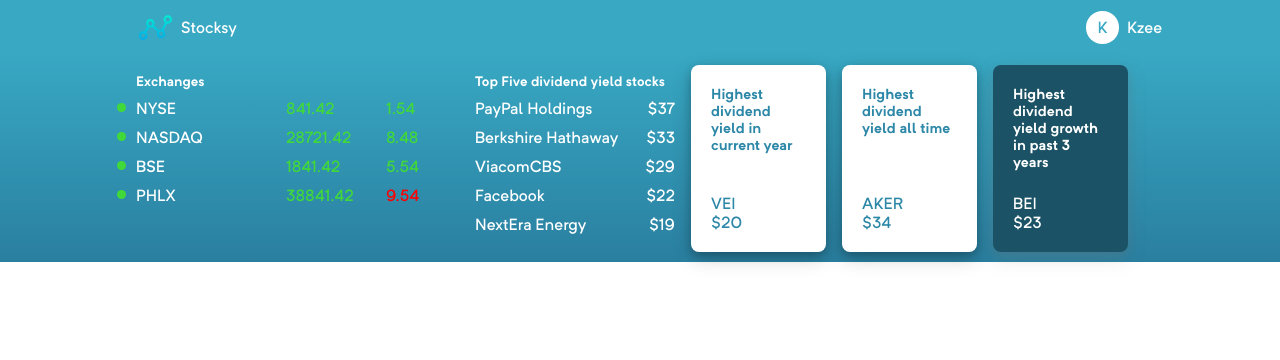
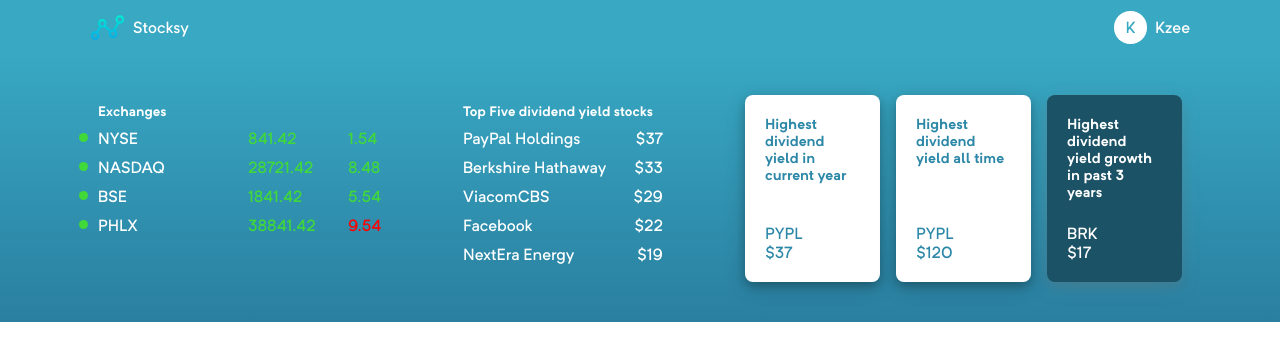
Before and after one commit to kshitijzutshi/React-Apps-2020, a React (Create React App) app in the folder stock-market-app/: page / in a window 1280 px wide. Shown: the top 360 px of the page. Built offline with nearby package versions, Linux system fonts and the light colour scheme.

Commit message:
infoCards complete with animation

```diff
--- a/stock-market-app/src/App.js
+++ b/stock-market-app/src/App.js
@@ -4,7 +4,7 @@
 import Subheader from "./components/Subheader/Subheader";
 import ExchangeList from "./components/ExchangeList/ExchangeList";
 import data from "./data.js";
-import { getTopFiveDividendStocks } from "./helpers";
+import { getTopFiveDividendStocks, getInfoCardData } from "./helpers";
 import TopFiveDividendsStocksList from "./components/TopFiveDividendsStocksList/TopFiveDividendsStocksList";
 import InfoCard from "./components/infoCard/InfoCard";
 import styles from "./App.module.css";
@@ -21,15 +21,15 @@
         <div className={styles.infoCardContainer}>
           <InfoCard
             title="Highest dividend yield in current year"
-            stock={{ ticker: "VEI", amount: 20 }}
+            stock={getInfoCardData("yieldcurrent", data.stocks)}
           />
           <InfoCard
             title="Highest dividend yield all time"
-            stock={{ ticker: "AKER", amount: 34 }}
+            stock={getInfoCardData("yieldcompounded", data.stocks)}
           />
           <InfoCard
             title="Highest dividend yield growth in past 3 years"
-            stock={{ ticker: "BEI", amount: 23 }}
+            stock={getInfoCardData("growth", data.stocks)}
             darkmode
           />
         </div>
--- a/stock-market-app/src/components/ExchangeList/ExchangeList.module.css
+++ b/stock-market-app/src/components/ExchangeList/ExchangeList.module.css
@@ -1,7 +1,7 @@
 .container {
   padding: 8px;
   color: #fff;
-  margin-right: 2.5rem;
+  /* margin-right: 2.5rem; */
 }
 
 .header {
--- a/stock-market-app/src/components/Header/Header.module.css
+++ b/stock-market-app/src/components/Header/Header.module.css
@@ -1,5 +1,5 @@
 .header {
-  width: 100%;
+  /* width: 100%; */
   padding: 10px;
   background: var(--header-gradient-top);
   display: flex;
--- a/stock-market-app/src/components/Subheader/Subheader.module.css
+++ b/stock-market-app/src/components/Subheader/Subheader.module.css
@@ -9,6 +9,7 @@
 .container {
   max-width: var(--site-width);
   margin: 0 auto;
-  padding: 10px;
+  padding: 40px 10px;
   display: flex;
+  justify-content: space-between;
 }
--- a/stock-market-app/src/components/infoCard/InfoCard.module.css
+++ b/stock-market-app/src/components/infoCard/InfoCard.module.css
@@ -8,7 +8,13 @@
   justify-content: space-between;
   width: 95px;
   margin: 0 8px;
+  transition: all 0.3s ease-out;
   box-shadow: 0 4px 8px 0 rgba(0, 0, 0, 0.2), 0 6px 20px 0 rgba(0, 0, 0, 0.19);
+}
+.infoCard:hover {
+  transform: translateY(-5px) scale(1.005) translateZ(0);
+  /* box-shadow: 0 24px 36px rgba(0, 0, 0, 0.11),
+    0 24px 46px var(--box-shadow-color); */
 }
 .darkmode {
   background-color: var(--infoCard-dark-bg-color);
--- a/stock-market-app/src/helpers.js
+++ b/stock-market-app/src/helpers.js
@@ -26,3 +26,73 @@
 
   return year;
 };
+
+export const getInfoCardData = (description, stocks) => {
+  if (description === "growth") {
+    return calculateDividendGrowthStock(stocks);
+  } else if (description === "yieldcurrent") {
+    return calculateDividendStockCurrentYear(stocks);
+  } else if (description === "yieldcompounded") {
+    return calculateDividendStockCompounded(stocks);
+  }
+};
+
+const calculateDividendStockCurrentYear = (stocks) => {
+  const year = getCurrentYear();
+  const sorted = sortStocksByDividendYield(stocks);
+  return {
+    ticker: sorted[0].ticker,
+    amount: sorted[0].dividends[year],
+  };
+};
+
+export const calculateDividendStockCompounded = (stocks) => {
+  const sortedByCompoundedYield = stocks
+    .map((stock) => {
+      return calculateTotalDividends(stock);
+    })
+    .sort((stockA, stockB) => {
+      return stockB.total - stockA.total;
+    });
+  return {
+    ticker: sortedByCompoundedYield[0].ticker,
+    amount: sortedByCompoundedYield[0].total,
+  };
+};
+
+const calculateDividendGrowthStock = (stocks) => {
+  const sortByGrowth = stocks
+    .map((stock) => {
+      // return calculateGrowth(stock);
+      const year = getCurrentYear();
+      const comparisonYear = year - 3;
+      const total = stock.dividends[year] - stock.dividends[comparisonYear];
+      stock.growth = total;
+
+      return stock;
+    })
+    .sort((stockA, stockB) => {
+      return stockB.growth - stockA.growth;
+    });
+  console.log(sortByGrowth);
+  return {
+    ticker: sortByGrowth[0].ticker,
+    amount: sortByGrowth[0].growth,
+  };
+};
+const calculateTotalDividends = (stock) => {
+  let total = 0;
+
+  Object.keys(stock.dividends).forEach((key) => {
+    total += stock.dividends[key];
+  });
+  stock.total = total;
+  return stock;
+};
+
+// const calculateGrowth = (stock) => {
+//   const year = getCurrentYear();
+//   const comparisonYear = year - 3;
+//   const total = stock.dividends[year] - stock.dividends[comparisonYear];
+//   stock.growth = total;
+// };
--- a/stock-market-app/src/index.css
+++ b/stock-market-app/src/index.css
@@ -58,5 +58,5 @@
   --exchange-green: #40d939;
   --infoCard-text-color: #2d88a8;
   --infoCard-dark-bg-color: #1b5265;
-  --site-width: 1024px;
+  --site-width: 1100px;
 }
```
